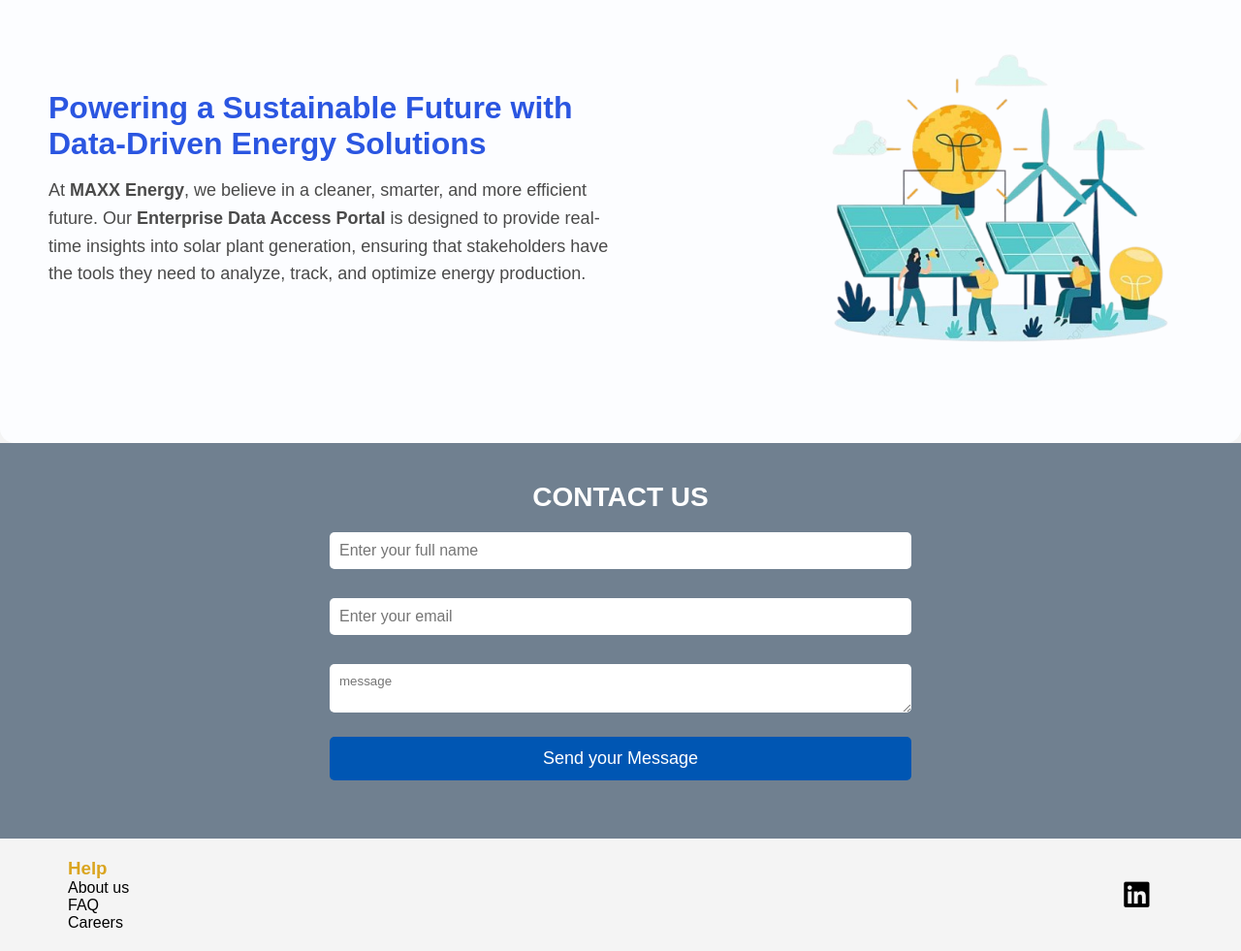
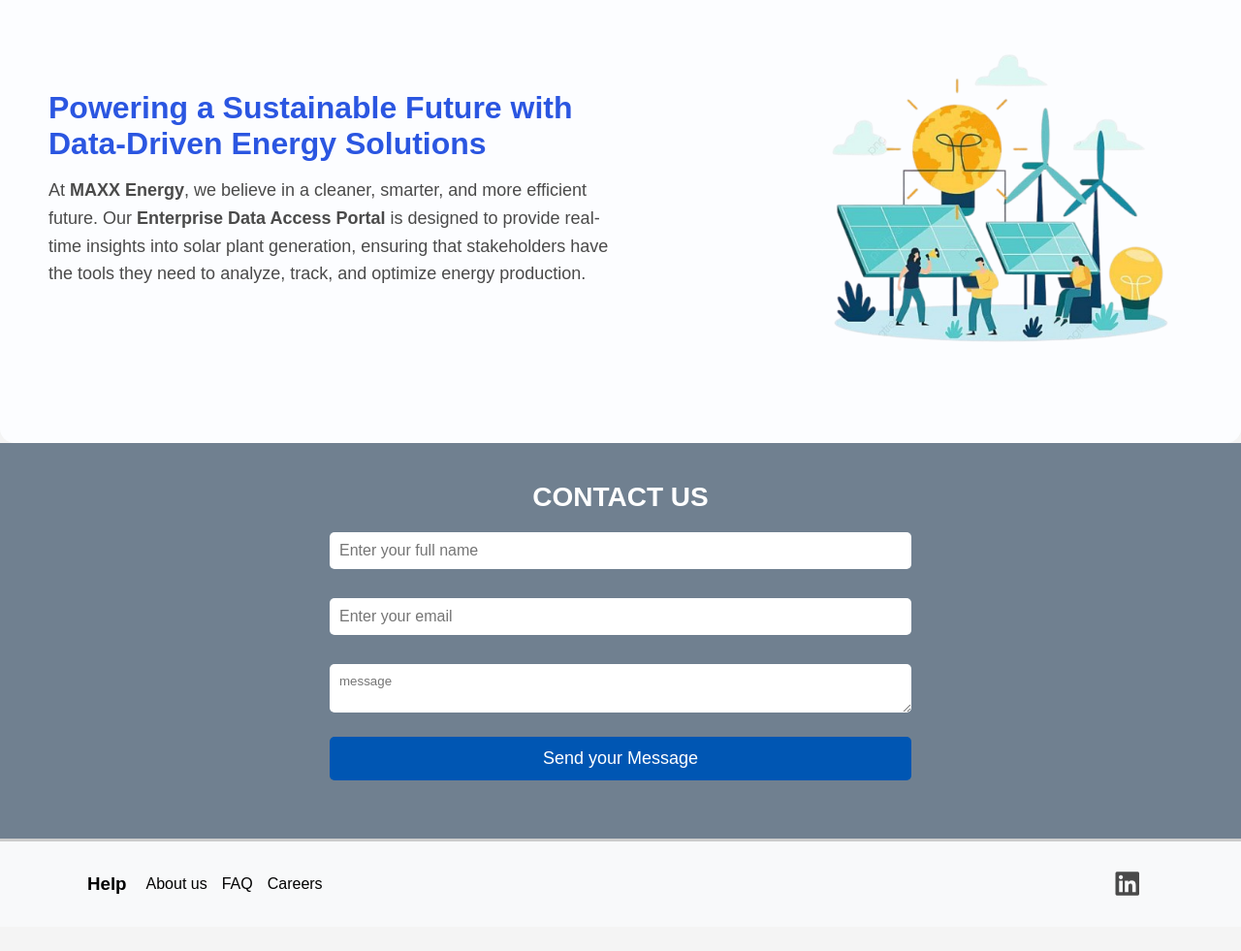
Before and after one commit to manarbouch/maxxp, a plain HTML site: page maxxp/frontend/index.html in a window 1280 px wide. Shown: the part 1559-2540 px from the top of the page at 97% size. After the commit the page ends 2515 px from the top, so only its background shows below. Drawn offline with nearby package versions, Linux system fonts and the light colour scheme; some icons are missing.

Commit message:
Update style.css
Changed the css of the footer

```diff
--- a/maxxp/frontend/style.css
+++ b/maxxp/frontend/style.css
@@ -224,34 +224,69 @@
 
 /* Footer */
 footer {
-    background: transparent;
-    padding: 20px;
+    background: #f8f9fa;
+    padding: 20px 0;
+    border-top: 3px solid #ccc;
 }
 
 .footer-content {
     display: flex;
     justify-content: space-between;
     align-items: center;
-    padding: 0 50px;
+    padding: 10px 50px;
+    max-width: 1200px;
+    margin: auto;
+}
+
+.footer-logo img {
+    width: 120px;
+    height: auto;
+}
+
+.footer-links {
+    display: flex;
+    align-items: center;
+    gap: 20px;
 }
 
 .footer-links ul {
+    display: flex;
     list-style: none;
     padding: 0;
-}
-
-.footer-links h3 {
-    color: goldenrod;
+    margin: 0;
+    gap: 15px;
 }
 
 .footer-links ul li a {
     text-decoration: none;
     color: black;
+    font-size: 16px;
+    font-weight: 500;
+    transition: color 0.3s ease;
+}
+
+.footer-links ul li a:hover {
+    color: goldenrod;
+}
+
+.social-icons {
+    display: flex;
+    gap: 15px;
+}
+
+.social-icons a {
+    text-decoration: none;
+    transition: transform 0.3s ease, opacity 0.3s ease;
 }
 
 .social-icons i {
-    font-size: 30px;
-    margin-right: 10px;
+    font-size: 28px;
+    color: #4a4a4a;
+}
+
+.social-icons a:hover {
+    transform: scale(1.1);
+    opacity: 0.8;
 }
 
 /* Authentication Pages */
```
